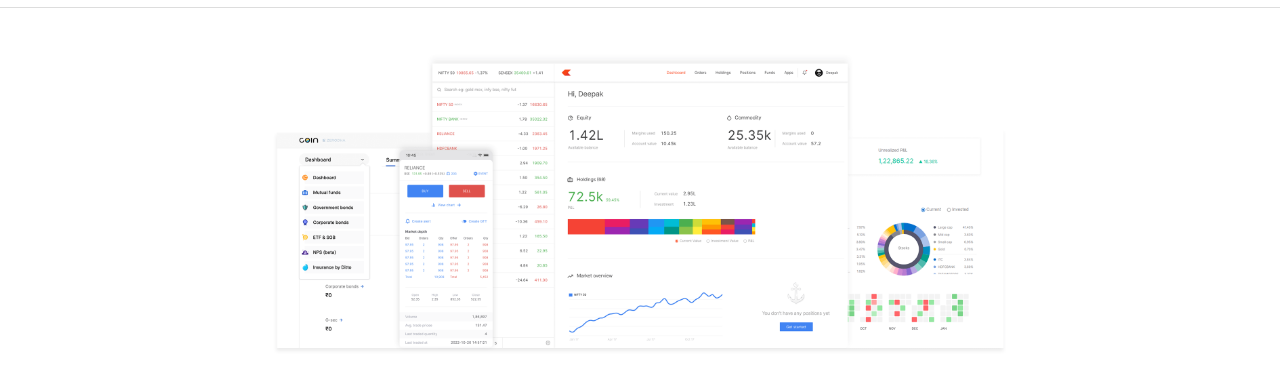
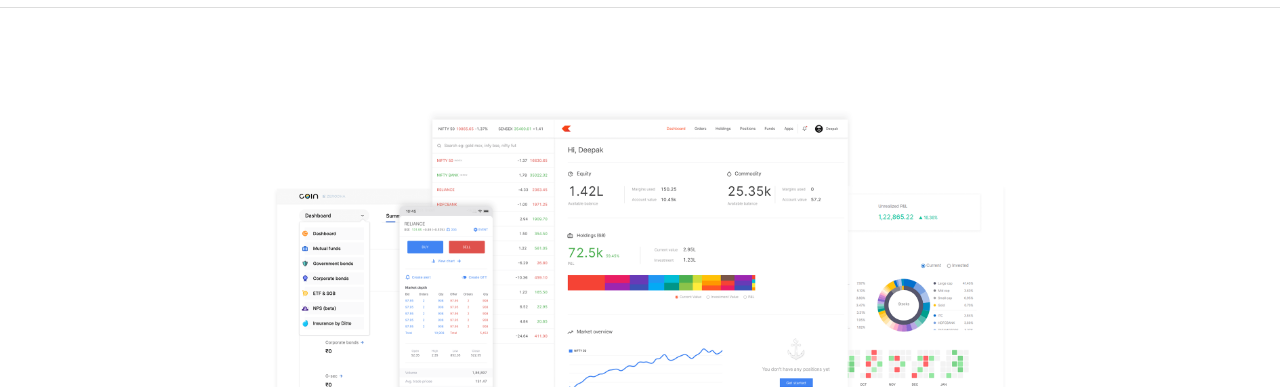
Before and after one commit to sajid2812/zerodha-landing-page, a plain HTML site: page index.html in a window 1280 px wide. Shown: the part 59-446 px from the top of the page. Drawn offline with Linux system fonts and the light colour scheme.

Commit message:
height and width fixes

```diff
--- a/index.html
+++ b/index.html
@@ -21,7 +21,8 @@
         <li style="color: #666666">Support</li>
       </ul>
     </div>
-    <center style="margin-top: 24px">
+    <div style="width: 1100px; max-width: 100%; margin: 0 auto">
+      <center style="margin-top: 10vh">
         <img width="800px" src="photo.png" />
       </center>
       <center style="margin-top: 24px">
@@ -45,5 +46,6 @@
           Sign up for free
         </button>
       </center>
+    </div>
   </body>
 </html>
```
Lines whose indentation alone changed are shown as unchanged.
